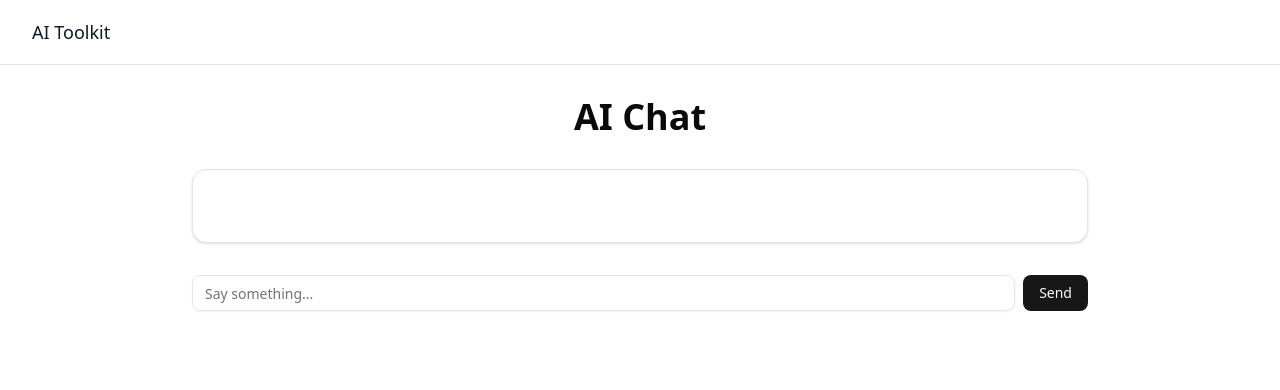
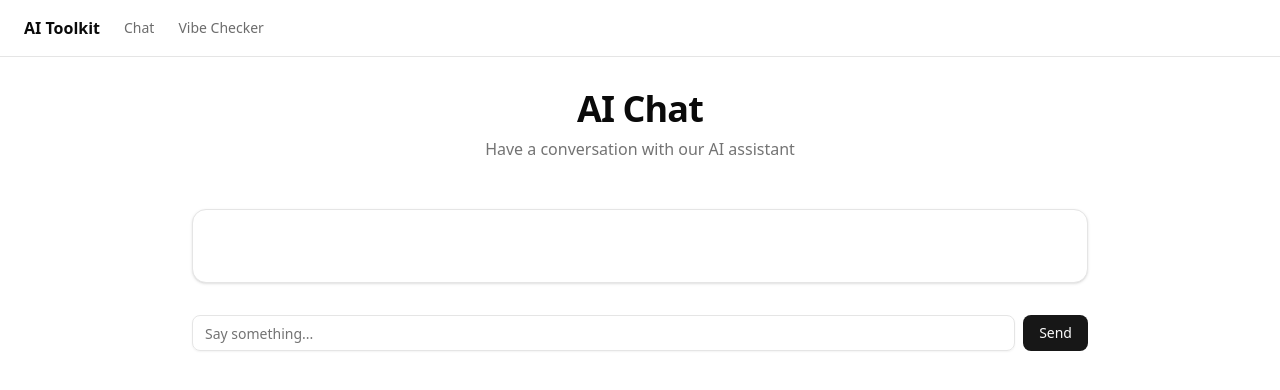
Before and after one commit to perryfardella/ai-toolkit, a Next.js app: page /chat in a window 1280 px wide. Shown: the top 390 px of the page. Built offline with nearby package versions, Linux system fonts and the light colour scheme.

Commit message:
Clean up the header

```diff
--- a/app/chat/page.tsx
+++ b/app/chat/page.tsx
@@ -10,7 +10,12 @@ export default function Chat() {
   return (
     <div className="min-h-screen bg-background p-8">
       <div className="max-w-4xl mx-auto">
-        <h1 className="text-4xl font-bold mb-8 text-center">AI Chat</h1>
+        <div className="mb-12 text-center">
+          <h1 className="text-4xl font-bold tracking-tight">AI Chat</h1>
+          <p className="mt-2 text-muted-foreground">
+            Have a conversation with our AI assistant
+          </p>
+        </div>
 
         <Card className="mb-8">
           <CardContent className="pt-6">
--- a/app/components/Header.tsx
+++ b/app/components/Header.tsx
@@ -2,15 +2,26 @@ import Link from "next/link";
 
 export default function Header() {
   return (
-    <header className="w-full border-b border-gray-200 bg-white">
-      <div className="mx-auto max-w-7xl px-4 sm:px-6 lg:px-8">
-        <div className="flex h-16 items-center justify-between">
-          <Link
-            href="/"
-            className="flex items-center space-x-2 text-lg font-medium text-gray-900 hover:text-gray-600 transition-colors"
-          >
-            <span>AI Toolkit</span>
+    <header className="sticky top-0 z-50 w-full border-b bg-background/95 backdrop-blur supports-[backdrop-filter]:bg-background/60">
+      <div className="container flex h-14 items-center px-4 sm:px-6">
+        <div className="mr-4 flex">
+          <Link href="/" className="mr-6 flex items-center space-x-2">
+            <span className="font-bold">AI Toolkit</span>
           </Link>
+          <nav className="flex items-center space-x-6 text-sm font-medium">
+            <Link
+              href="/chat"
+              className="transition-colors hover:text-foreground/80 text-foreground/60"
+            >
+              Chat
+            </Link>
+            <Link
+              href="/vibe-checker"
+              className="transition-colors hover:text-foreground/80 text-foreground/60"
+            >
+              Vibe Checker
+            </Link>
+          </nav>
         </div>
       </div>
     </header>
--- a/app/vibe-checker/page.tsx
+++ b/app/vibe-checker/page.tsx
@@ -42,7 +42,12 @@ export default function VibeChecker() {
   return (
     <div className="min-h-screen bg-background p-8">
       <div className="max-w-4xl mx-auto">
-        <h1 className="text-4xl font-bold mb-8 text-center">Vibe Checker</h1>
+        <div className="mb-12 text-center">
+          <h1 className="text-4xl font-bold tracking-tight">Vibe Checker</h1>
+          <p className="mt-2 text-muted-foreground">
+            Analyze the sentiment and tone of your text
+          </p>
+        </div>
 
         <Card className="mb-8">
           <CardHeader>
```
